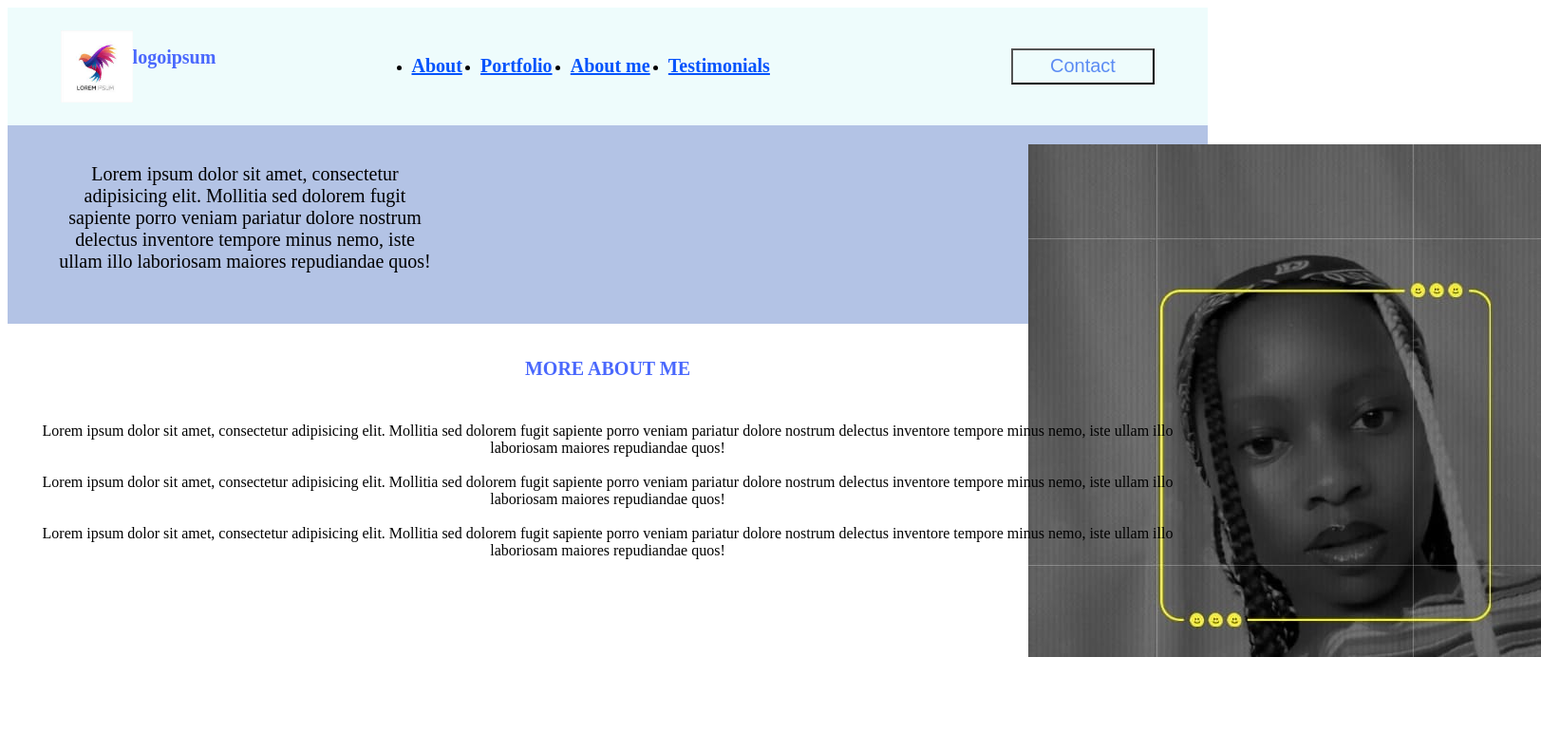
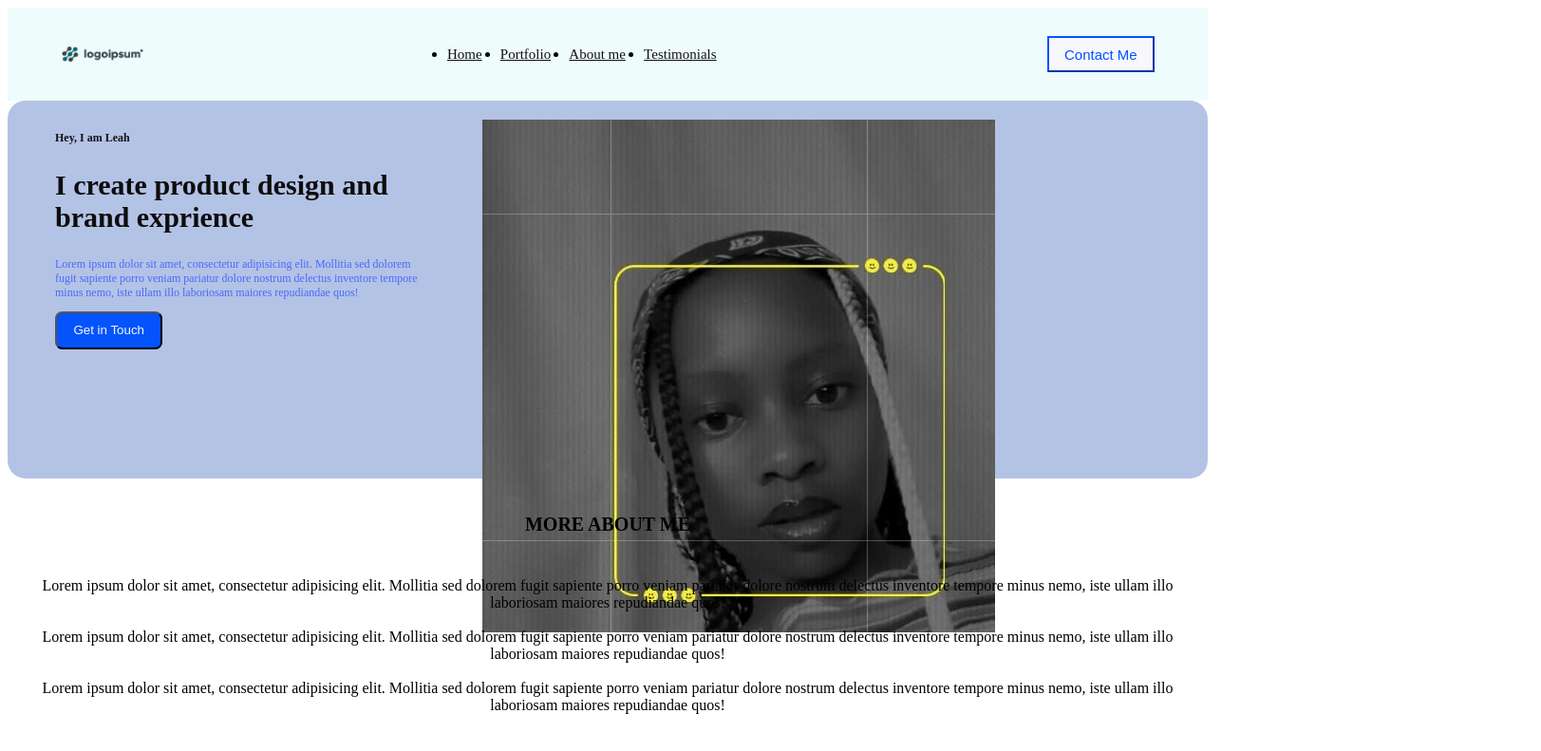
Before and after one commit to leahnjambi/My-Trial, a plain HTML site: page index.html in a window 1280 px wide. Shown: the whole page at 95% size, 1623 px wide, since content can reach past the window. Drawn offline with Linux system fonts and the light colour scheme.

Commit message:
made some changes in my website for it to look more great

```diff
--- a/Css/css.css
+++ b/Css/css.css
@@ -6,11 +6,23 @@
   padding: 1.5rem 3.5rem;
   background-color: #eefcfc;
 }
+.navigation {
+  display: flex;
+  gap: 1.2rem;
+
+}
+.nav-link:hover {
+  color: #af0ad5;
+
+}
+.nav-link{
+  color: #131213;
+  font-size: 15px;}
 .logoph {
   display: flex;
   border-image: none;
-  width: 2cm;
-  height: 2cm;
+  width: 0.5cm;
+  height: 0.5cm;
 
 }
 .txt1{
@@ -20,42 +32,40 @@
 
 }
 .btn1{
-  width: 4cm;
+  width: 3cm;
   height: 1cm;
-  font-size: 20px;
-  color: #5c8cf3;
-  background-color: #eefcfc;
+  font-size: 15px;
+  color: #0453fc;
+  border-color: #0453fc;
+  background-color: #f7f7fc;
 }
 
-nav h1 {
-  color: #4a68fd;
-  font-size: 40px;
-}
 
-nav a {
-  color: #0453fc;
-  transition: text-indent;
-  font-size: 20px;
-}
-nav a:hover {
-  color: #1a071a;
-
-}
-
-nav ul {
-  display: flex;
-  gap: 1.2rem;
-
-}
-
-nav ul li {
-  font-weight:bold;
-}
 .navAbout{
   display: flex;
   padding-top: 20px;
-  justify-content: space-between;
   background-color: #b3c3e5;
+  border-radius: 0.5cm;
+  height: 10cm;
+}
+.h1{
+  color: #131213;
+  font-size: 12px;
+}
+.h2{
+  color: #0e0d0d;
+}
+.p1{
+  font-size: 12px;
+  color: #4a68fd;
+}
+.btn2{
+  color: #eefcfc;
+  background-color: #0453fc;
+  height: 40px;
+  width: 3cm;
+  border-radius: 0.2cm;
+
 }
 .aboutme{
   width: 25rem;
@@ -63,11 +73,11 @@ nav ul li {
   padding-right: 50px;
   padding-left:50px;
   font-size: 20px;
-  text-align: center;
+  text-align: start;
 }
 .logoph1{
-  width: 5cm;
-  height: 5cm;
+  width: 0.2cm;
+  height: 0.2cm;
 }
 .navMOREABOUT{
 
--- a/index.html
+++ b/index.html
@@ -10,33 +10,37 @@
 <!-- Navbar -->
 <nav class="nav1" id="nav1">
     <div class="logoph">
-            <img src="Img/logoI.jpg">
-       <h1 class="txt1">logoipsum</h1></div>
-
-    <div><ul class="navigation">
-        <li><a class="nav-link" href="#about">About</a></li>
-        <li><a class="nav-link" href="#skills">Portfolio</a></li>
-        <li><a class="nav-link" href="#projects">About me</a></li>
-        <li><a class="nav-link" href="#contact">Testimonials</a></li>
+            <img src="Img/Logo.png">
+       </div>
+    <div class="navHeader">
+        <ul class="navigation">
+        <li><a class="nav-link" href="#home">Home</a></li>
+        <li><a class="nav-link" href="#portfolio">Portfolio</a></li>
+        <li><a class="nav-link" href="#about me">About me</a></li>
+        <li><a class="nav-link" href="#testimonials">Testimonials</a></li>
     </ul>
 
         </div>
     <div>
-        <button class="btn1">Contact</button></div>
+        <button class="btn1">Contact Me</button></div>
 
 </nav>
 
 <!-- About me -->
 <nav class="navAbout" id="navAbout">
     <div class="aboutme">
-        <p>Lorem ipsum dolor sit amet, consectetur adipisicing elit. Mollitia sed
+        <h3 class="h1">Hey, I am Leah</h3>
+        <h1 class="h2">I create product design and brand exprience</h1>
+        <p class="p1">Lorem ipsum dolor sit amet, consectetur adipisicing elit. Mollitia sed
             dolorem fugit sapiente porro veniam pariatur dolore nostrum delectus
             inventore tempore minus nemo, iste ullam illo laboriosam maiores
             repudiandae quos!
         </p>
+        <button class="btn2">Get in Touch</button>
     </div>
     <div class="logoph1">
-            <img src="Img/IMG-20230928-WA0036.jpg"></div>
+        <img src="Img/IMG-20230928-WA0036.jpg">
+    </div>
 </nav>
 <!-- About me -->
 <nav class="navMOREABOUT">
```
Also changed, not shown: Img/Logo.png (added).
